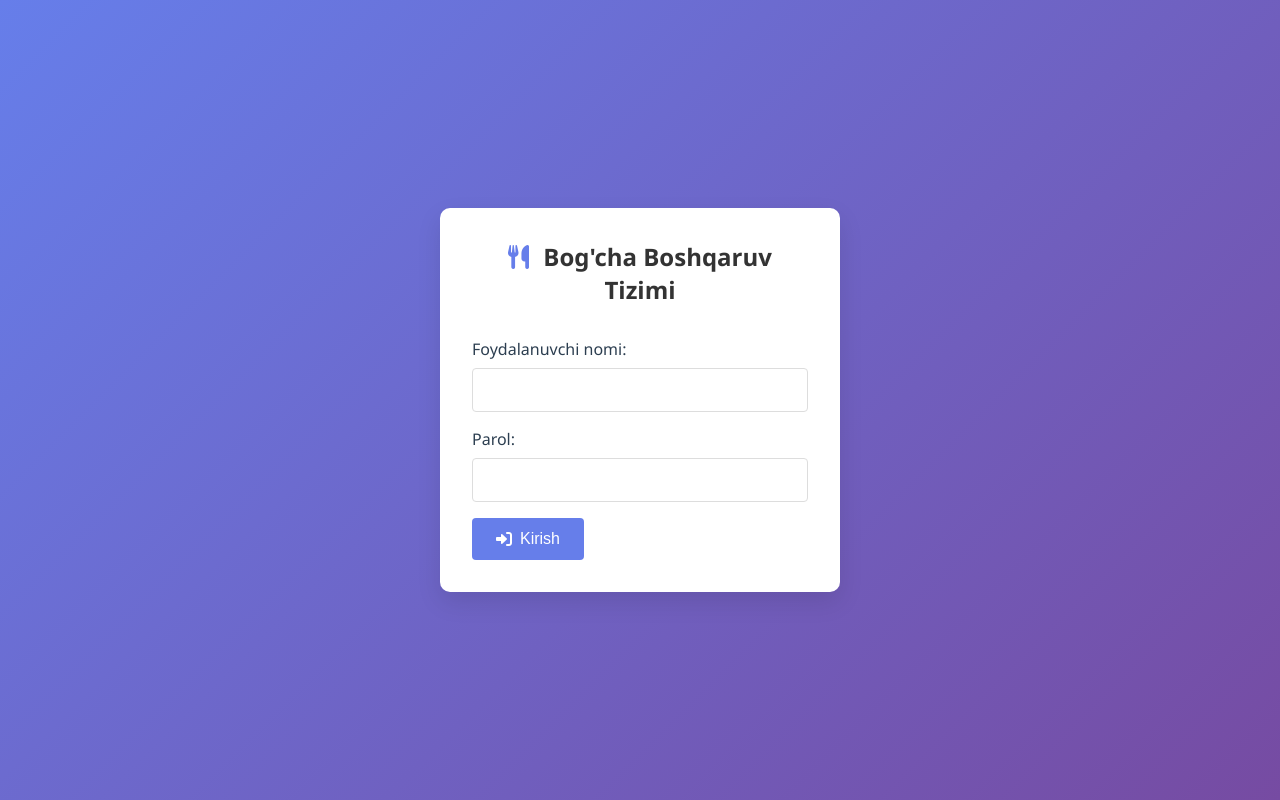
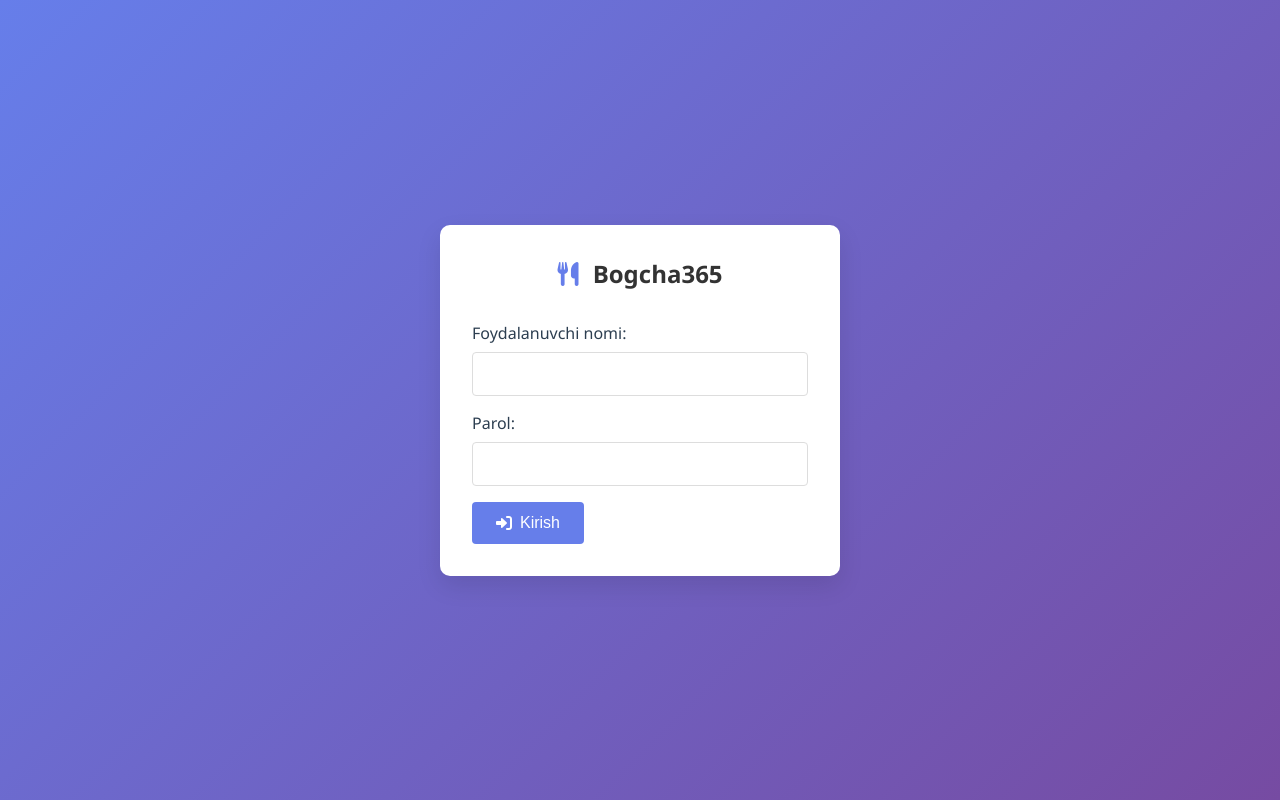
Before and after one commit to Xalid7/oshxona, a plain HTML site: page static/index.html in a window 1280 px wide. Drawn offline with nearby package versions, Linux system fonts and the light colour scheme.

Commit message:
title Bogcha365 ga uzgardi

```diff
--- a/static/index.html
+++ b/static/index.html
@@ -3,7 +3,7 @@
 <head>
     <meta charset="UTF-8">
     <meta name="viewport" content="width=device-width, initial-scale=1.0">
-    <title>Bog'cha Boshqaruv Tizimi</title>
+    <title>Bogcha365</title>
     <link rel="stylesheet" href="/static/css/style.css">
     <link href="https://cdnjs.cloudflare.com/ajax/libs/font-awesome/6.0.0/css/all.min.css" rel="stylesheet">
 </head>
@@ -12,7 +12,7 @@
         <!-- Login Form -->
         <div id="loginForm" class="login-container">
             <div class="login-card">
-                <h2><i class="fas fa-utensils"></i> Bog'cha Boshqaruv Tizimi</h2>
+                <h2><i class="fas fa-utensils"></i> Bogcha365</h2>
                 <form id="loginFormElement">
                     <div class="form-group">
                         <label for="username">Foydalanuvchi nomi:</label>
```
Also changed, not shown: 1 other file.
